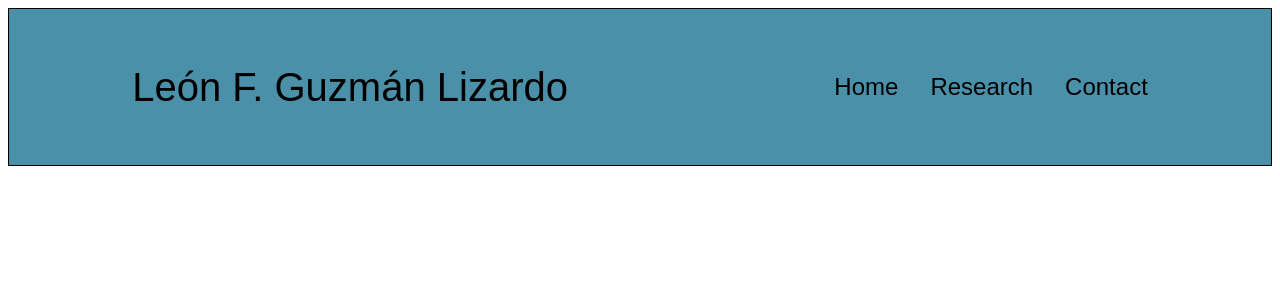
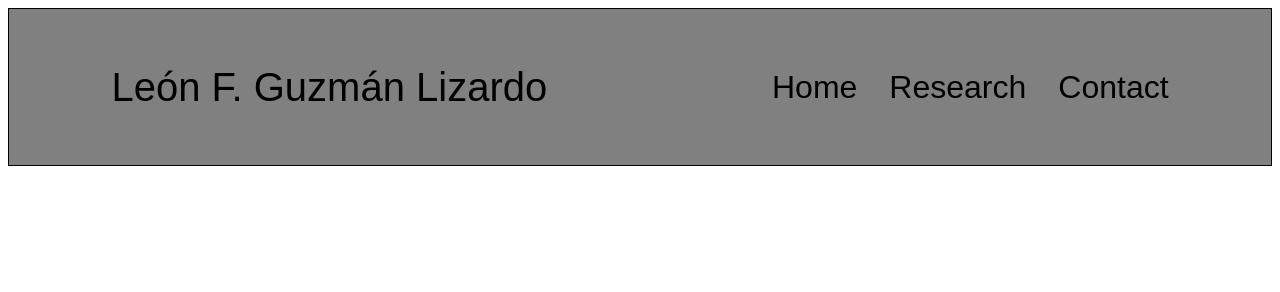
Before and after one commit to leonguzman/LG, a plain HTML site: page index.html in a window 1280 px wide. Shown: the top 292 px of the page. Drawn offline with Linux system fonts and the light colour scheme.

Commit message:
Update style.css

```diff
--- a/style.css
+++ b/style.css
@@ -42,7 +42,7 @@ nav {
 .nav-links {
     gap: 2rem;
     list-style: none;
-    font-size: 1.5rem;
+    font-size: 2rem;
 }
 
 a {
@@ -142,7 +142,7 @@ a:hover {
 
  .nav-frame {
     border: 1px solid #000; /* Add a border to create the frame effect */
-    background-color: #4A90A8; /* Set a cadet blue (Cadet Blue 5) background color for the frame */
+    background-color: #808080; /* Set a cadet blue (Cadet Blue 5) background color for the frame */
     padding: 10px; /* Add padding to create space within the frame */
 }
 
```
